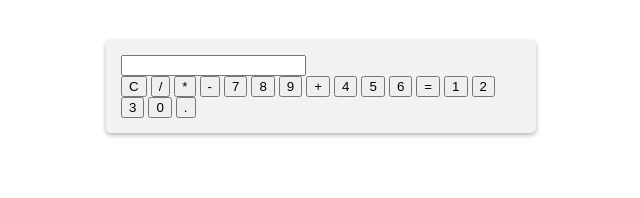
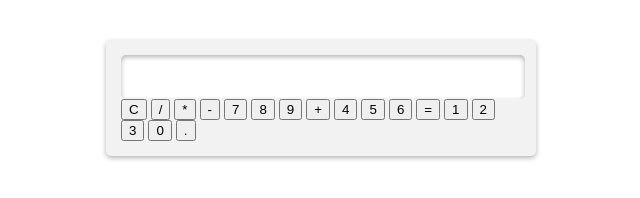
Before and after one commit to hisbanbardai/basic-calculator, a plain HTML site: page index.html in a window 1280 px wide. Shown: the whole page, without its empty margins (319-959 px from the left). Drawn offline with Linux system fonts and the light colour scheme.

Commit message:
Add styles for input tag

```diff
--- a/style.css
+++ b/style.css
@@ -13,7 +13,7 @@
   margin-top: 40px;
 }
 
-/* input {
+input {
   width: 100%;
   border: none;
   border-radius: 5px;
@@ -21,14 +21,14 @@
   font-size: 36px;
 }
 
-.buttons {
+/* .buttons {
   display: grid;
   grid-template-columns: repeat(4, 1fr);
   gap: 10px;
   margin-top: 20px;
-}
+} */
 
-button {
+/* button {
   border: none;
   border-radius: 5px;
   box-shadow: 0 2px 5px rgba(0,0,0,0.3);
@@ -36,8 +36,8 @@ button {
   cursor: pointer;
   transition: background-color 0.3s ease;
   font-size: 24px;
-}
+} */
 
-button:hover {
+/* button:hover {
   background-color: #ddd;
 } */
```
